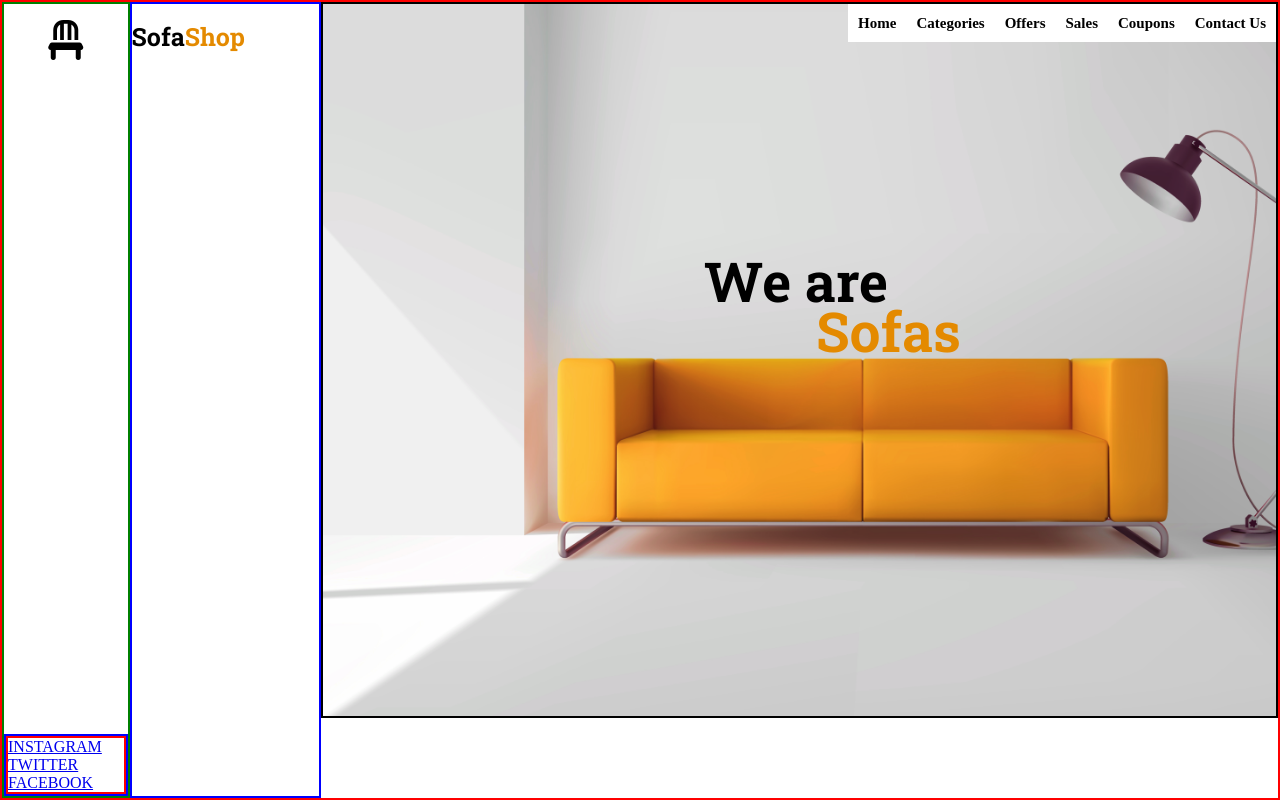
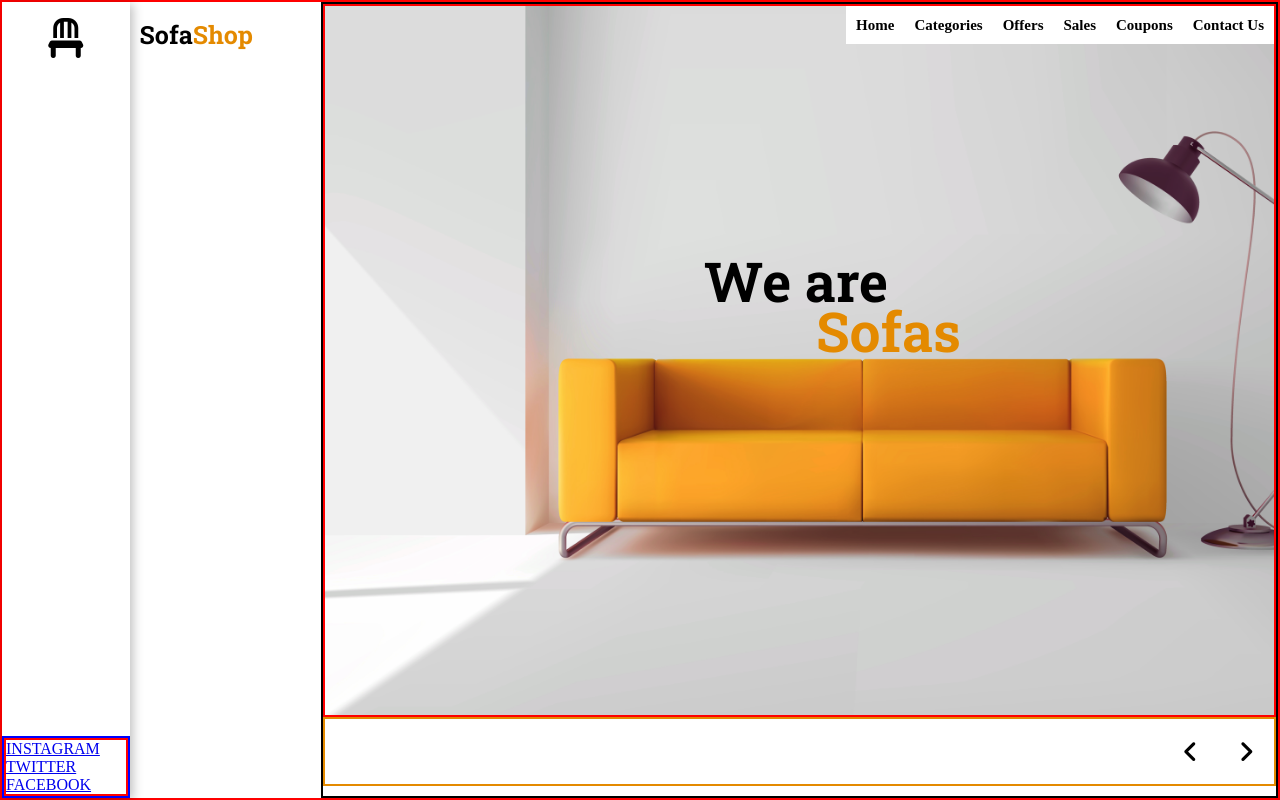
Before and after one commit to Tosmel2/SofaShop, a plain HTML site: page index.html in a window 1280 px wide. Drawn offline with Linux system fonts and the light colour scheme.

Commit message:
sofashop website built with HTML ,CSS & JS

```diff
--- a/index.html
+++ b/index.html
@@ -24,6 +24,7 @@
       <h2 class="sofa-middleheading">Sofa<span>Shop</span></h2>
     </div>
     <div class="sofa-right">
+      <div class="sofa-rightbg">
         <ul>
           <li><a href="#">Home</a></li>
           <li><a href="#">Categories</a></li>
@@ -37,6 +38,11 @@
           <h1 style="margin-left: 7rem; color: #E48A00;">Sofas</h1>
         </div>
       </div>
+      <div class="sofa-button" style="border: 2px solid #E48A00;">
+          <i class="fa-solid fa-angle-left"></i>
+          <i class="fa-solid fa-angle-right"></i>
+      </div>
+    </div>
   </section>
 
 </body>
--- a/style.css
+++ b/style.css
@@ -14,7 +14,10 @@
 .hero-container .sofa-left{
   width: 10%;
   height: 100%;
-  border: 2px solid green;
+  /* border: 2px solid green; */
+  background: #FFFFFF;
+  box-shadow: 3px 2px 10px 0px rgba(0, 0, 0, 0.25);
+  /* box-shadow: 0px 2px 30px rgba(0, 0, 0, 0.153573); */
 }
 .hero-container .sofa-left{
   display: flex;
@@ -39,9 +42,10 @@
 .hero-container .sofa-middle{
   width: 15%;
   height: 100%;
-  border: 2px solid blue;
+  /* border: 2px solid blue; */
 }
 .sofa-middle .sofa-middleheading{
+  padding-left: 10px;
   margin-top: 1rem;
   font-size: 25px;
   font-weight: 700;
@@ -52,25 +56,39 @@
 }
 .hero-container .sofa-right{
   width: 75%;
+  height: 100%;
+  border: 2px solid black;
+
+}
+.hero-container .sofa-right .sofa-rightbg {
+  width: 100%;
   height: 90%;
-  border: 2px solid black;
+  border: 2px solid red;
   background: url('./img/img1.png') no-repeat center center/cover;
 }
-.hero-container .sofa-right ul{
+.hero-container .sofa-rightbg ul{
   display: flex;
   justify-content: right;
-  /* align-items: center; */
 }
-.hero-container .sofa-right ul li{
+.hero-container .sofa-rightbg ul li{
   list-style: none;
   background-color: #fff;
   padding: 10px;
 }
-.sofa-right ul li a{
+.sofa-rightbg ul li a{
   text-decoration: none;
   color: #000;
   font-size: 15px;
   font-weight: 600;
+}
+.sofa-right .sofa-button{
+  display: flex;
+  justify-content: right;
+  /* align-items: end; */
+}
+.sofa-right .sofa-button i{
+  padding: 20px;
+  font-size: 25px;
 }
 .sofa-right .sofa-textbox{
   position: absolute;
```
Lines whose indentation alone changed are shown as unchanged.
